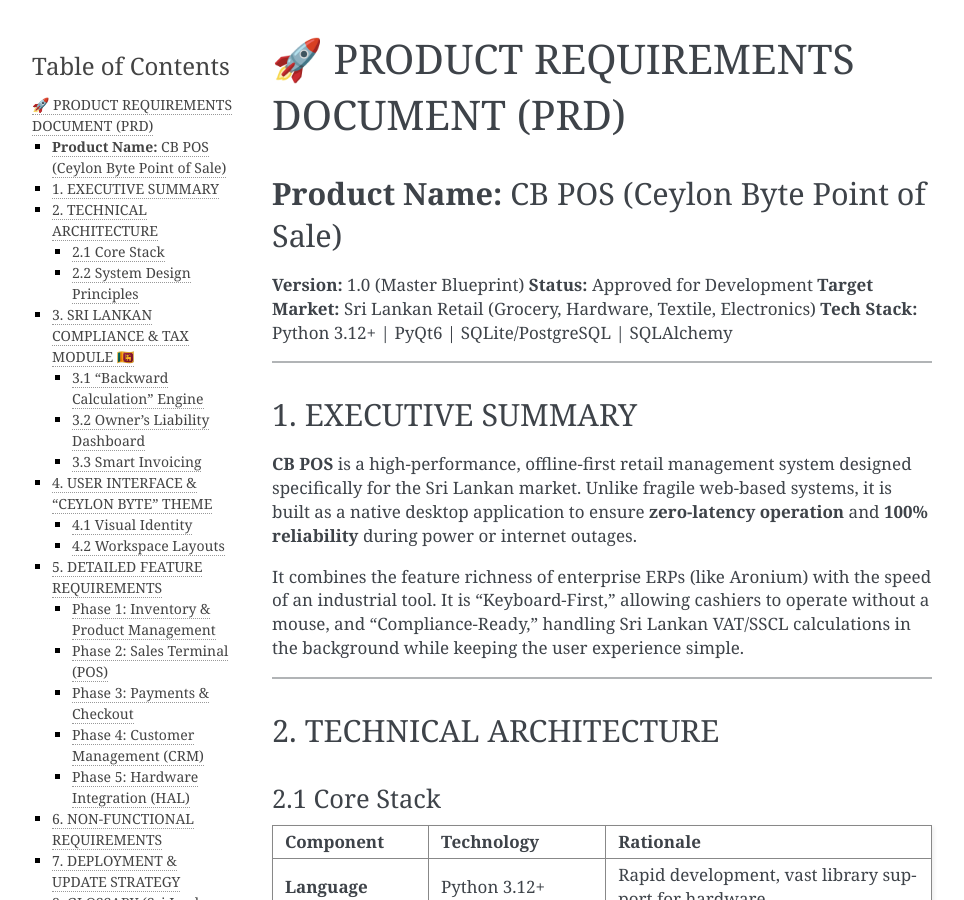
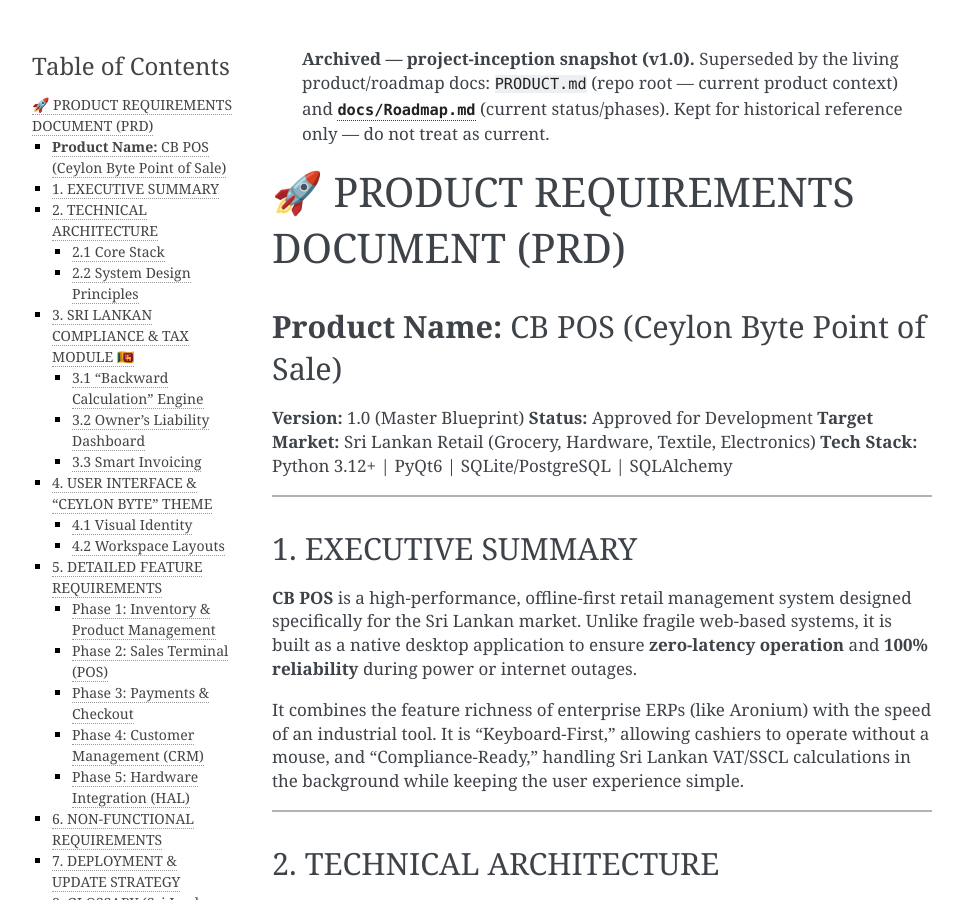
Before and after one commit to HMAHD/CB-POS, a Sphinx documentation site: the page built from docs/archive/PRD.md, in a window 1280 px wide and 900 px high. Shown: the whole window, without its empty margins (148-1112 px from the left). Built offline with Sphinx 7.4.7, drawn with Linux system fonts in a browser that asks for light colours.

Commit message:
docs: reorganize docs per standard repo conventions
Root kept minimal (README, CHANGELOG, SECURITY, PRODUCT — GitHub's
recognized community-health files plus the impeccable product-schema
file); everything else moved into docs/, matching how enterprise repos
separate entry-point docs from deep reference material.

- PROJECT_OVERVIEW.md, Roadmap.md: root -> docs/ (unchanged content)
- docs/PRD.md, docs/Docs.md -> docs/archive/ (project-inception v1.0
  snapshots superseded by PRODUCT.md/Roadmap.md/PROJECT_OVERVIEW.md;
  kept for history, marked with a superseded banner + Sphinx :orphan:)
- docs/index.rst: wire PROJECT_OVERVIEW/Roadmap/TAX into the toctree
  (previously only onboarding+api_reference were built at all)
- docs/conf.py: drop unused html_static_path, fix stale release version
- README.md: add a Documentation table linking every doc
- .gitignore: add docs/_build/ (was untracked, now ignored)

Verified: `uv run sphinx-build` succeeds with no new warnings beyond
pre-existing content issues (TAX.md heading levels, PROJECT_OVERVIEW's
own internal TOC anchors) that predate this move.

```diff
--- a/docs/PRD.md
+++ b/docs/archive/PRD.md
@@ -1,3 +1,12 @@
+---
+orphan: true
+---
+
+> **Archived — project-inception snapshot (v1.0).** Superseded by the living
+> product/roadmap docs: `PRODUCT.md` (repo root — current product context)
+> and [`docs/Roadmap.md`](../Roadmap.md) (current status/phases).
+> Kept for historical reference only — do not treat as current.
+
 # 🚀 PRODUCT REQUIREMENTS DOCUMENT (PRD)
 ## **Product Name:** CB POS (Ceylon Byte Point of Sale)
 **Version:** 1.0 (Master Blueprint)
--- a/docs/conf.py
+++ b/docs/conf.py
@@ -6,7 +6,7 @@ sys.path.insert(0, os.path.abspath(".."))
 project = "CB POS"
 copyright = "2025, Ceylon Byte"
 author = "Akash Hasendra"
-release = "1.0.0"
+release = "1.3.0"
 
 extensions = [
     "sphinx.ext.autodoc",
@@ -19,4 +19,3 @@ templates_path = ["_templates"]
 exclude_patterns = ["_build", "Thumbs.db", ".DS_Store"]
 
 html_theme = "alabaster"
-html_static_path = ["_static"]
--- a/docs/index.rst
+++ b/docs/index.rst
@@ -11,6 +11,9 @@ Welcome to CB POS's documentation!
    :caption: Contents:
 
    onboarding
+   PROJECT_OVERVIEW
+   Roadmap
+   TAX
    api_reference
 
 Indices and tables
```
Also changed, not shown: README.md (+15 -0 lines), docs/PROJECT_OVERVIEW.md (renamed from PROJECT_OVERVIEW.md, +12 -5 lines), docs/archive/Docs.md (renamed from docs/Docs.md, +8 -0 lines), docs/Roadmap.md (renamed from Roadmap.md), 1 other file.
